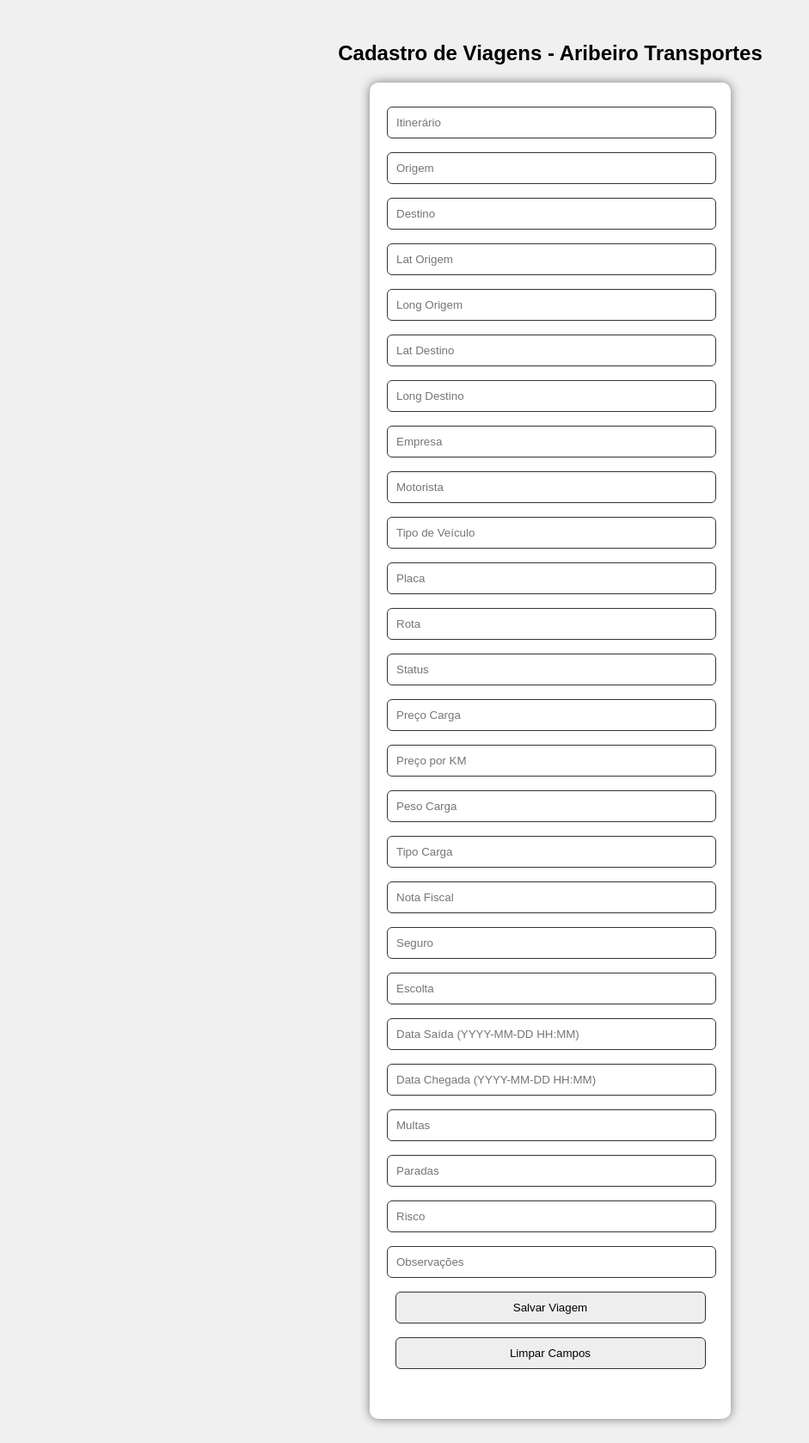
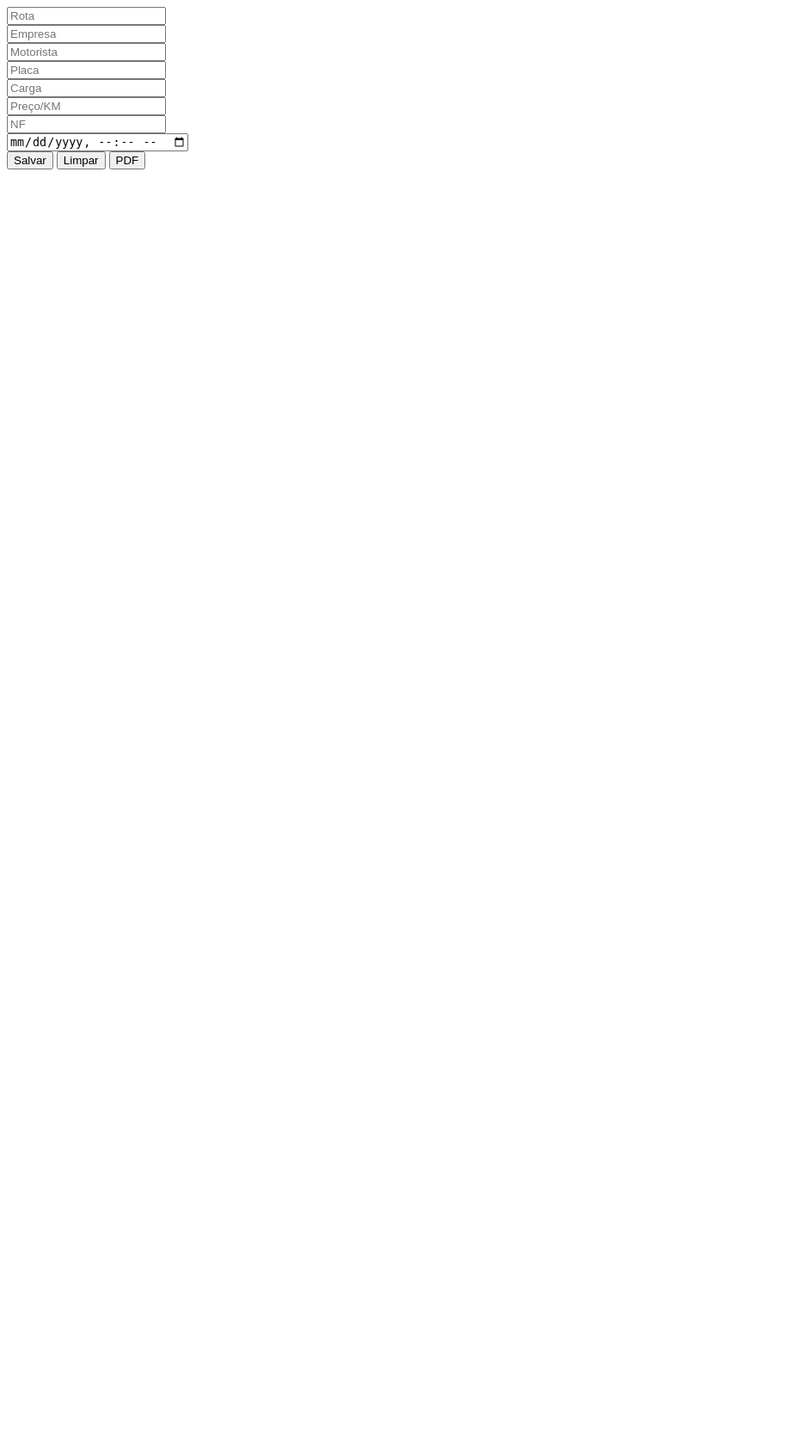
Before and after one commit to andrecontte969517504-ctrl/aribeiro_veiculos, a Flask app: page / in a window 1280 px wide. Shown: the whole page at 86% size, without its empty margins (0-941 px from the left). After the commit the page ends 197 px from the top, so only its background shows below. Run offline with Flask 3, Linux system fonts and the light colour scheme.

Commit message:
Update index.html

```diff
--- a/templates/index.html
+++ b/templates/index.html
@@ -1,121 +1,59 @@
-
 <!DOCTYPE html>
-<html lang="pt-BR">
+<html>
 <head>
     <meta charset="UTF-8">
-    <meta name="viewport" content="width=device-width, initial-scale=1.0">
-    <title>Cadastro de Viagens</title>
-    <style>
-        body { background:#f0f0f0; font-family:Arial; padding:20px; text-align:center; }
-        .caixa {
-            width:380px; margin:auto; padding:20px; background:#fff;
-            border-radius:10px; box-shadow:0 0 12px #777;
-        }
-        input, button {
-            width:95%; padding:10px; margin:8px 0;
-            border-radius:6px; border:1px solid #333;
-        }
-        button { cursor:pointer; background:#eee; }
-        button:hover { background:#333; color:#fff; }
-        .msg { font-weight:bold; margin-top:10px; min-height:20px; }
-    </style>
+    <meta name="viewport" content="width=device-width, initial-scale=1">
+    <title>Viagens</title>
 </head>
 <body>
+    <form>
+        <input type="text" id="rota" placeholder="Rota"><br>
+        <input type="text" id="empresa" placeholder="Empresa"><br>
+        <input type="text" id="motorista" placeholder="Motorista"><br>
+        <input type="text" id="placa" placeholder="Placa"><br>
+        <input type="text" id="carga" placeholder="Carga"><br>
+        <input type="number" id="preco_km" placeholder="Preço/KM"><br>
+        <input type="text" id="nf" placeholder="NF"><br>
+        <input type="datetime-local" id="data"><br>
 
-<h2>Cadastro de Viagens - Aribeiro Transportes</h2>
+        <button type="button" onclick="salvar()">Salvar</button>
+        <button type="button" onclick="limpar()">Limpar</button>
+        <button type="button" onclick="pdf()">PDF</button>
+    </form>
 
-<div class="caixa">
+    <div id="msg"></div>
 
-    <input id="itinerario" placeholder="Itinerário">
-    <input id="origem" placeholder="Origem">
-    <input id="destino" placeholder="Destino">
-    <input id="lat_origem" placeholder="Lat Origem">
-    <input id="long_origem" placeholder="Long Origem">
-    <input id="lat_destino" placeholder="Lat Destino">
-    <input id="long_destino" placeholder="Long Destino">
-    <input id="empresa" placeholder="Empresa">
-    <input id="motorista" placeholder="Motorista">
-    <input id="veiculo_tipo" placeholder="Tipo de Veículo">
-    <input id="placa" placeholder="Placa">
-    <input id="rota" placeholder="Rota">
-    <input id="status" placeholder="Status">
-    <input id="preco_carga" placeholder="Preço Carga">
-    <input id="preco_por_km" placeholder="Preço por KM">
-    <input id="peso_carga" placeholder="Peso Carga">
-    <input id="tipo_carga" placeholder="Tipo Carga">
-    <input id="nota_fiscal" placeholder="Nota Fiscal">
-    <input id="seguro" placeholder="Seguro">
-    <input id="escolta" placeholder="Escolta">
-    <input id="data_saida" placeholder="Data Saída (YYYY-MM-DD HH:MM)">
-    <input id="data_chegada" placeholder="Data Chegada (YYYY-MM-DD HH:MM)">
-    <input id="multas" placeholder="Multas">
-    <input id="paradas" placeholder="Paradas">
-    <input id="risco" placeholder="Risco">
-    <input id="observacoes" placeholder="Observações">
+    <script>
+    function salvar() {
+        const dados = {
+            rota: document.getElementById('rota').value,
+            empresa: document.getElementById('empresa').value,
+            motorista: document.getElementById('motorista').value,
+            placa: document.getElementById('placa').value,
+            carga: document.getElementById('carga').value,
+            preco_km: document.getElementById('preco_km').value,
+            nf: document.getElementById('nf').value,
+            data: document.getElementById('data').value
+        };
 
-    <button id="enviar">Salvar Viagem</button>
-    <button id="limpar">Limpar Campos</button>
+        fetch('/api/viagens', {
+            method: 'POST',
+            headers: {'Content-Type': 'application/json'},
+            body: JSON.stringify(dados)
+        })
+        .then(r => r.json())
+        .then(d => {
+            document.getElementById('msg').innerText = d.status === 'ok' ? 'Salvo' : 'Erro';
+        });
+    }
 
-    <div id="msg" class="msg"></div>
-</div>
+    function limpar() {
+        document.querySelectorAll('input').forEach(i => i.value = '');
+    }
 
-<script>
-function mensagem(txt, cor="green") {
-    let m = document.getElementById("msg");
-    m.textContent = txt;
-    m.style.color = cor;
-}
-
-document.getElementById("enviar").onclick = async () => {
-
-    const dados = {
-        itinerario: itinerario.value,
-        origem: origem.value,
-        destino: destino.value,
-        lat_origem: lat_origem.value,
-        long_origem: long_origem.value,
-        lat_destino: lat_destino.value,
-        long_destino: long_destino.value,
-        empresa: empresa.value,
-        motorista: motorista.value,
-        veiculo_tipo: veiculo_tipo.value,
-        placa: placa.value,
-        rota: rota.value,
-        status: status.value,
-        preco_carga: preco_carga.value,
-        preco_por_km: preco_por_km.value,
-        peso_carga: peso_carga.value,
-        tipo_carga: tipo_carga.value,
-        nota_fiscal: nota_fiscal.value,
-        seguro: seguro.value,
-        escolta: escolta.value,
-        data_saida: data_saida.value,
-        data_chegada: data_chegada.value,
-        multas: multas.value,
-        paradas: paradas.value,
-        risco: risco.value,
-        observacoes: observacoes.value,
-    };
-
-    mensagem("Enviando...", "blue");
-
-    const r = await fetch("/nova_viagem", {
-        method: "POST",
-        headers: { "Content-Type": "application/json" },
-        body: JSON.stringify(dados)
-    });
-
-    const j = await r.json();
-
-    if (j.status === "ok") mensagem("Viagem salva com sucesso!");
-    else mensagem(j.detalhes || "Erro ao salvar", "red");
-};
-
-document.getElementById("limpar").onclick = () => {
-    document.querySelectorAll("input").forEach(i => i.value = "");
-    mensagem("Campos limpos!", "orange");
-};
-</script>
-
+    function pdf() {
+        window.print();
+    }
+    </script>
 </body>
 </html>
```
